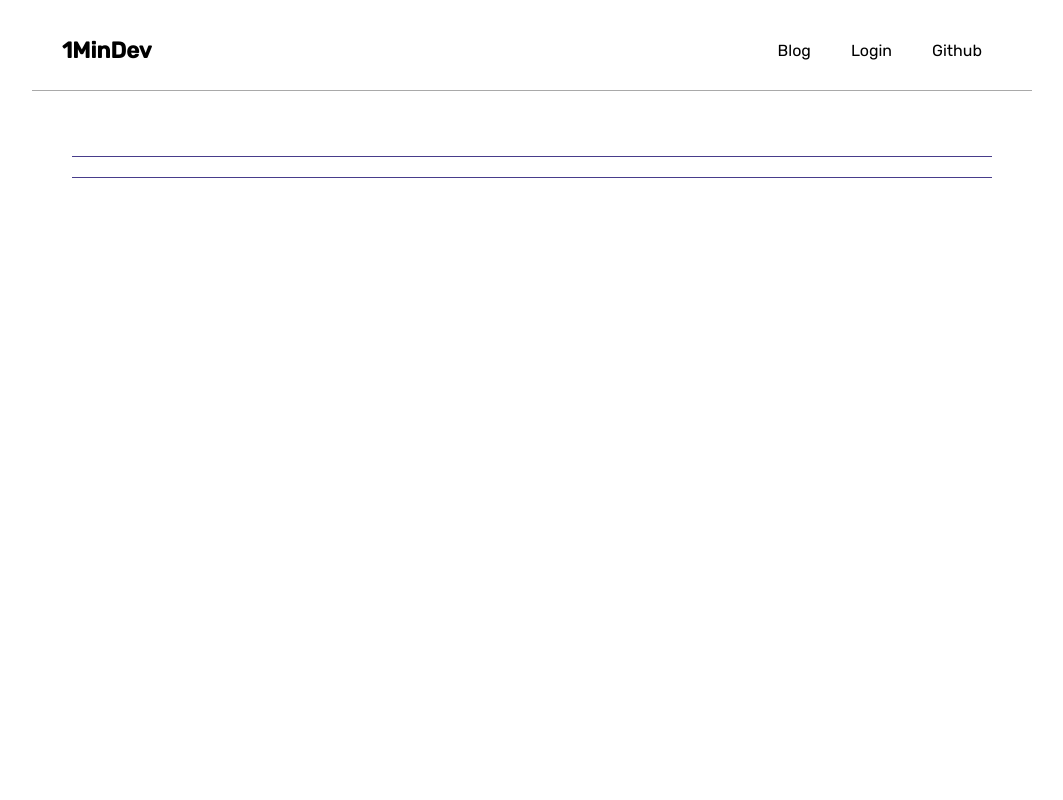
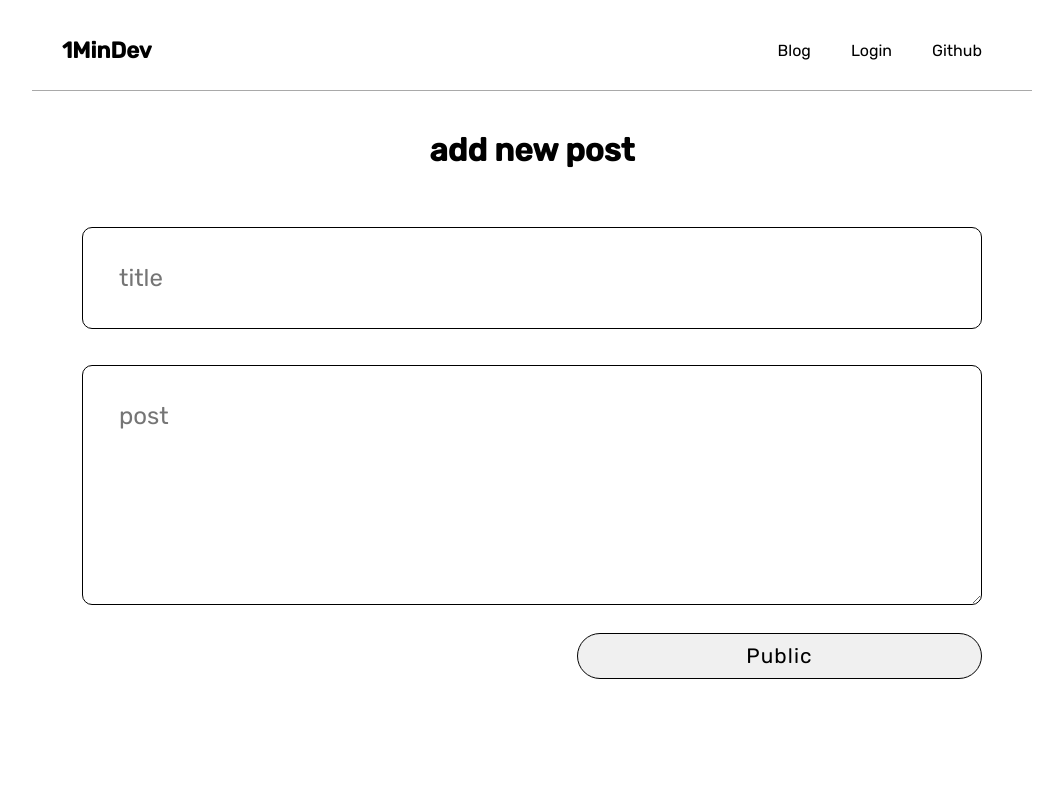
Before and after one commit to adkinsmpage/blog-page, a Next.js app: page /posts/newPost in a window 1280 px wide. Shown: the top 800 px of the page, without its empty margins (108-1171 px from the left). Built offline with nearby package versions, Linux system fonts and the light colour scheme.

Commit message:
create add new post screen

```diff
--- a/components/Footer/Footer.module.css
+++ b/components/Footer/Footer.module.css
@@ -18,14 +18,3 @@
   margin: 2% 0;
   color: white;
 }
-.formWrapper input,
-.formWrapper textarea {
-  padding: 4%;
-  font-size: 1.5rem;
-  margin: 2% 0;
-  color: rgb(71, 71, 71);
-  border-radius: 10px;
-  border-style: none;
-  outline: none;
-  font-family: "Rubik";
-}
--- a/components/NavBar/NavBar.tsx
+++ b/components/NavBar/NavBar.tsx
@@ -1,12 +1,16 @@
 import style from "./NavBar.module.css";
 import Image from "next/dist/client/image";
 import { useState } from "react";
+import { useRouter } from "next/router";
 
 export default function NavBar() {
   const [isVisible, setIsVisible] = useState(false);
+  const router = useRouter();
   return (
     <div className={style.wrapper}>
-      <p className={style.logo}>1MinDev</p>
+      <p className={style.logo} onClick={() => router.push("/")}>
+        1MinDev
+      </p>
       <Image
         src="/menu.svg"
         alt="menu icon"
@@ -19,7 +23,7 @@ export default function NavBar() {
         <ul className={style.list}>
           <li>Blog</li>
           <li>Login</li>
-          <li>Github</li>
+          <li onClick={() => router.push("posts/newPost")}>Github</li>
         </ul>
       </nav>
     </div>
--- a/pages/index.tsx
+++ b/pages/index.tsx
@@ -19,7 +19,7 @@ export const postsList: IPostElement[] = [
   {
     title: "First Lorem ipsum dolor sit amet, consectetur adipisicing elit",
     author: "AtrykP",
-    date: new Date().toISOString(),
+    date: "10.09.2021",
     content:
       "Lorem ipsum dolor sit amet consectetur adipisicing elit. Tempore inventore blanditiis illo quasi ducimus dolorem harum, eius quibusdam soluta, pariatur nostrum porro voluptatem! Harum pariatur dolores, aut impedit officia rem? Rerum, doloribus iste est consequatur non, dolorem, enim debitis blanditiis minus optio excepturi sed itaque. Animi architecto recusandae tenetur doloremque autem commodi non quibusdam, esse maiores, beatae velit similique! Sapiente fugiat tempora quae commodi nulla libero expedita corporis dolores recusandae cum ullam pariatur temporibus, veritatis voluptatum nemo quos nisi delectus aperiam doloremque hic laudantium. Hic quisquam dolores ad explicabo doloribus unde, adipisci provident ut quas non vel quis consectetur consequuntur repellat expedita, earum in! Porro praesentium, saepe id illo autem quam iste voluptas numquam tempore tempora facere sapiente voluptates vitae sint magnam reiciendis officia architecto. Repellat obcaecati porro minus itaque, consequatur aliquid, doloremque veniam vel quo molestias laudantium illum? Voluptas accusamus, tempore nisi optio quaerat accusantium eligendi, distinctio consequuntur dolorum, illo neque iste laboriosam omnis quidem totam provident tenetur! Rerum veritatis consectetur alias. Blanditiis et facere asperiores veniam aut voluptas ipsum. Corporis ratione est",
     id: 1,
@@ -27,7 +27,7 @@ export const postsList: IPostElement[] = [
   {
     title: "Second Lorem ipsum dolor sit amet",
     author: "AtrykP",
-    date: new Date().toISOString(),
+    date: "11.09.2021",
     content:
       "Lorem ipsum dolor sit amet consectetur adipisicing elit. Tempore inventore blanditiis illo quasi ducimus dolorem harum, eius quibusdam soluta, pariatur nostrum porro voluptatem! Harum pariatur dolores, aut impedit officia rem? Rerum, doloribus iste est consequatur non, dolorem, enim debitis blanditiis minus optio excepturi sed itaque. Animi architecto recusandae tenetur doloremque autem commodi non quibusdam, esse maiores, beatae velit similique! Sapiente fugiat tempora quae commodi nulla libero expedita corporis dolores recusandae cum ullam pariatur temporibus, veritatis voluptatum nemo quos nisi delectus aperiam doloremque hic laudantium. Hic quisquam dolores ad explicabo doloribus unde",
     id: 2,
@@ -35,7 +35,7 @@ export const postsList: IPostElement[] = [
   {
     title: " third Lorem ipsum dolor sit amet, consectetur ",
     author: "AtrykP",
-    date: new Date().toISOString(),
+    date: "12.09.2021",
     content:
       "Lorem ipsum dolor sit amet consectetur adipisicing elit. Tempore inventore blanditiis illo quasi ducimus dolorem harum, eius quibusdam soluta, pariatur nostrum porro voluptatem! Harum pariatur dolores, aut impedit officia rem? Rerum, doloribus iste est consequatur non, dolorem, enim debitis blanditiis minus optio excepturi sed itaque. Animi architecto recusandae tenetur doloremque autem commodi non quibusdam, esse maiores, beatae velit similique! Sapiente fugiat tempora quae commodi nulla libero expedita corporis dolores recusandae cum ullam pariatur temporibus, veritatis voluptatum nemo quos nisi delectus aperiam doloremque hic laudantium. Hic quisquam dolores ad explicabo doloribus unde, adipisci provident ut quas non vel quis consectetur consequuntur repellat expedita, earum in! Porro praesentium, saepe id illo autem quam iste voluptas numquam tempore tempora facere sapiente voluptates vitae sint magnam reiciendis officia architecto. Repellat obcaecati porro minus itaque, consequatur aliquid, doloremque veniam",
     id: 3,
--- /dev/null
+++ b/pages/posts/newPost.jsx
@@ -0,0 +1,14 @@
+import style from '../../styles/NewPost.module.css'
+
+export default function NewPost(){
+    return(
+    <div className={style.wrapper}>
+        <h1>add new post</h1>
+
+        <form action="" className={style.form}>
+            <input type="text" placeholder="title" />
+            <textarea  placeholder="post" />
+            <button>Public</button>
+        </form>
+    </div>)
+}
--- /dev/null
+++ b/styles/NewPost.module.css
@@ -0,0 +1,24 @@
+.wrapper {
+}
+.wrapper h1 {
+  text-align: center;
+  margin: 40px auto;
+}
+
+.form {
+  display: flex;
+  flex-direction: column;
+  width: 90%;
+  margin: 0 auto;
+}
+.form textarea {
+  min-height: 30vh;
+  min-width: 100%;
+}
+
+.form button {
+  width: 45%;
+  align-self: flex-end;
+
+  background-color: rgba(128, 128, 128, 0.123);
+}
--- a/styles/globals.css
+++ b/styles/globals.css
@@ -17,3 +17,32 @@ a {
   margin: 0;
   padding: 0;
 }
+
+input,
+textarea {
+  padding: 4%;
+  font-size: 1.5rem;
+  margin: 2% 0;
+  color: rgb(71, 71, 71);
+  border-radius: 10px;
+  border-style: none;
+  outline: none;
+  font-family: "Rubik";
+  border: 1px solid black;
+}
+textarea {
+  max-width: 100%;
+}
+
+button {
+  border-radius: 25px;
+  padding: 10px 20px;
+  font-size: 1.3rem;
+  border-style: none;
+  border: 1px solid black;
+  background-color: transparent;
+  font-family: "Rubik";
+  letter-spacing: 1.1px;
+  cursor: pointer;
+  margin: 10px 0;
+}
```
